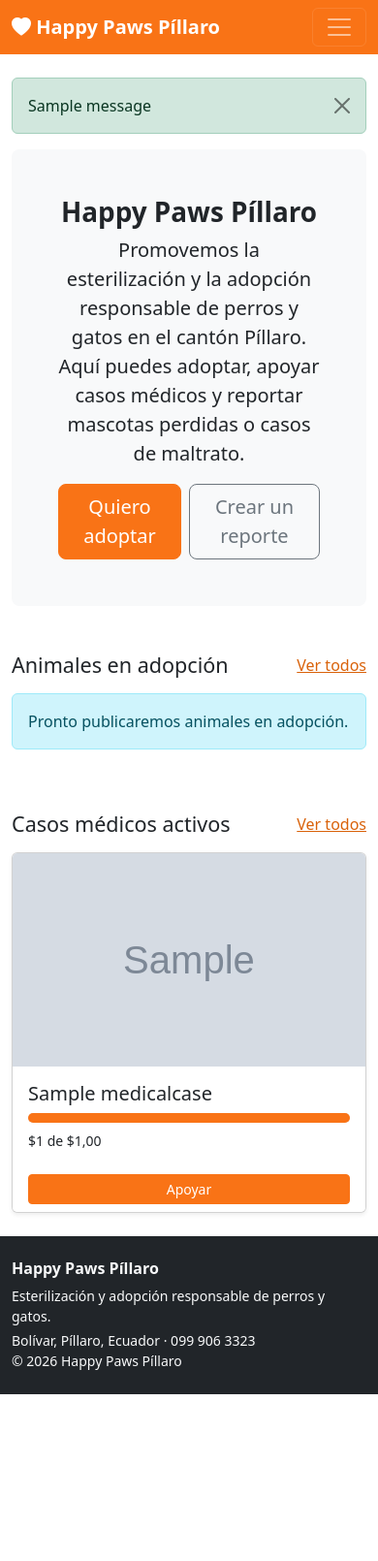
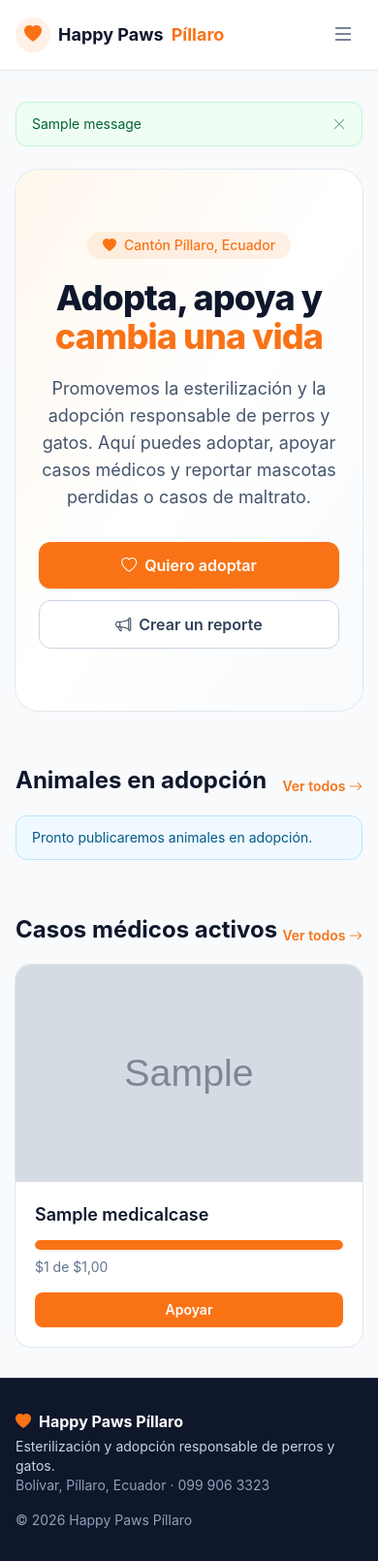
Before and after one commit to happypawspillaro/happypaws, a Django app: page / in a window 390 px wide. Shown: the whole page at 97% size. Before the commit the page ends 1438 px from the top, so only its background shows below. Run offline with Django 5.2, Linux system fonts and the light colour scheme; tables that the repository leaves empty hold one stand-in row (values such as "Sample post"); grey boxes marked "Sample" are stand-in pictures; one stand-in notice (Sample message) is shown.

Commit message:
Migrar base y home a Tailwind CSS v4
Sustituye Bootstrap por Tailwind (build con el binario standalone, sin Node):
- theme/input.css con el naranja de marca como color `primary`
- CSS compilado en static/css/tailwind.css (servido vía collectstatic)
- base.html: header sticky, navbar responsive, alertas y footer en Tailwind
- home.html: hero con degradado y tarjetas con hover
- Se conservan Bootstrap Icons (fuente independiente) y htmx

Co-Authored-By: Claude Opus 4.8 <noreply@anthropic.com>

```diff
--- a/web/code/templates/base.html
+++ b/web/code/templates/base.html
@@ -1,78 +1,94 @@
 {% load static %}
 <!DOCTYPE html>
-<html lang="es">
+<html lang="es" class="h-full">
 <head>
   <meta charset="UTF-8">
   <meta name="viewport" content="width=device-width, initial-scale=1.0">
   <title>{% block title %}Happy Paws Píllaro{% endblock %}</title>
-  <link href="https://cdn.jsdelivr.net/npm/bootstrap@5.3.3/dist/css/bootstrap.min.css" rel="stylesheet">
   <link href="https://cdn.jsdelivr.net/npm/bootstrap-icons@1.11.3/font/bootstrap-icons.css" rel="stylesheet">
-  <link href="{% static 'css/styles.css' %}" rel="stylesheet">
+  <link href="{% static 'css/tailwind.css' %}" rel="stylesheet">
 </head>
-<body class="d-flex flex-column min-vh-100">
-  <nav class="navbar navbar-expand-lg navbar-dark bg-primary">
-    <div class="container">
-      <a class="navbar-brand fw-bold" href="{% url 'core:home' %}">
-        <i class="bi bi-heart-fill"></i> Happy Paws Píllaro
+<body class="flex min-h-full flex-col bg-slate-50 text-slate-800 antialiased">
+  <header class="sticky top-0 z-40 border-b border-slate-200 bg-white/90 backdrop-blur">
+    <nav class="mx-auto flex max-w-6xl items-center justify-between gap-4 px-4 py-3">
+      <a href="{% url 'core:home' %}" class="flex items-center gap-2 text-lg font-bold text-slate-900">
+        <span class="inline-flex h-9 w-9 items-center justify-center rounded-full bg-primary/10 text-primary">
+          <i class="bi bi-heart-fill"></i>
+        </span>
+        Happy Paws <span class="text-primary">Píllaro</span>
       </a>
-      <button class="navbar-toggler" type="button" data-bs-toggle="collapse" data-bs-target="#navmenu">
-        <span class="navbar-toggler-icon"></span>
+
+      <button type="button" aria-label="Menú"
+              onclick="document.getElementById('navmenu').classList.toggle('hidden')"
+              class="inline-flex items-center rounded-lg p-2 text-slate-600 hover:bg-slate-100 lg:hidden">
+        <i class="bi bi-list text-2xl"></i>
       </button>
-      <div class="collapse navbar-collapse" id="navmenu">
-        <ul class="navbar-nav me-auto">
-          <li class="nav-item"><a class="nav-link" href="{% url 'animals:catalog' %}">Adopta</a></li>
-          <li class="nav-item"><a class="nav-link" href="{% url 'medical_cases:list' %}">Casos médicos</a></li>
-          <li class="nav-item"><a class="nav-link" href="{% url 'reports:list' %}">Reportes</a></li>
-          <li class="nav-item"><a class="nav-link" href="{% url 'reports:create' %}">Reportar</a></li>
+
+      <div id="navmenu" class="hidden w-full lg:flex lg:w-auto lg:items-center lg:gap-6">
+        <ul class="flex flex-col gap-1 border-t border-slate-100 py-2 lg:flex-row lg:items-center lg:gap-1 lg:border-0 lg:py-0">
+          <li><a class="block rounded-lg px-3 py-2 text-sm font-medium text-slate-600 transition hover:bg-slate-100 hover:text-slate-900" href="{% url 'animals:catalog' %}">Adopta</a></li>
+          <li><a class="block rounded-lg px-3 py-2 text-sm font-medium text-slate-600 transition hover:bg-slate-100 hover:text-slate-900" href="{% url 'medical_cases:list' %}">Casos médicos</a></li>
+          <li><a class="block rounded-lg px-3 py-2 text-sm font-medium text-slate-600 transition hover:bg-slate-100 hover:text-slate-900" href="{% url 'reports:list' %}">Reportes</a></li>
+          <li class="lg:ml-1">
+            <a class="block rounded-lg bg-primary px-4 py-2 text-center text-sm font-semibold text-white shadow-sm transition hover:bg-primary-dark" href="{% url 'reports:create' %}">
+              <i class="bi bi-megaphone"></i> Reportar
+            </a>
+          </li>
         </ul>
-        <ul class="navbar-nav">
+
+        <ul class="flex flex-col gap-1 border-t border-slate-100 py-2 lg:flex-row lg:items-center lg:gap-1 lg:border-0 lg:py-0 lg:pl-6">
           {% if user.is_authenticated %}
             {% if user.is_staff %}
-              <li class="nav-item"><a class="nav-link" href="{% url 'core:dashboard' %}"><i class="bi bi-speedometer2"></i> Panel</a></li>
+              <li><a class="flex items-center gap-1 rounded-lg px-3 py-2 text-sm font-medium text-slate-600 transition hover:bg-slate-100 hover:text-slate-900" href="{% url 'core:dashboard' %}"><i class="bi bi-speedometer2"></i> Panel</a></li>
             {% endif %}
-            <li class="nav-item"><span class="nav-link">Hola, {{ user.get_short_name|default:user.username }}</span></li>
-            <li class="nav-item">
-              <form method="post" action="{% url 'accounts:logout' %}" class="d-inline">
+            <li><span class="px-3 py-2 text-sm text-slate-500">Hola, {{ user.get_short_name|default:user.username }}</span></li>
+            <li>
+              <form method="post" action="{% url 'accounts:logout' %}">
                 {% csrf_token %}
-                <button class="btn btn-link nav-link" type="submit">Salir</button>
+                <button class="w-full rounded-lg px-3 py-2 text-left text-sm font-medium text-slate-600 transition hover:bg-slate-100 hover:text-slate-900 lg:text-center" type="submit">Salir</button>
               </form>
             </li>
           {% else %}
-            <li class="nav-item"><a class="nav-link" href="{% url 'accounts:login' %}">Ingresar</a></li>
+            <li><a class="block rounded-lg border border-slate-300 px-4 py-2 text-center text-sm font-semibold text-slate-700 transition hover:bg-slate-100" href="{% url 'accounts:login' %}">Ingresar</a></li>
           {% endif %}
         </ul>
       </div>
-    </div>
-  </nav>
+    </nav>
+  </header>
 
-  <main class="container py-4 flex-grow-1">
+  <main class="mx-auto w-full max-w-6xl flex-1 px-4 py-8">
     {% if messages %}
-      {% for message in messages %}
-        <div class="alert alert-{{ message.tags }} alert-dismissible fade show" role="alert">
-          {{ message }}
-          <button type="button" class="btn-close" data-bs-dismiss="alert"></button>
-        </div>
-      {% endfor %}
+      <div class="mb-6 space-y-3">
+        {% for message in messages %}
+          <div class="flex items-start gap-3 rounded-xl border px-4 py-3 text-sm
+            {% if message.tags == 'success' %}border-green-200 bg-green-50 text-green-800
+            {% elif message.tags == 'danger' %}border-red-200 bg-red-50 text-red-800
+            {% elif message.tags == 'warning' %}border-amber-200 bg-amber-50 text-amber-800
+            {% else %}border-sky-200 bg-sky-50 text-sky-800{% endif %}" role="alert">
+            <span>{{ message }}</span>
+            <button type="button" onclick="this.parentElement.remove()" aria-label="Cerrar" class="ml-auto opacity-60 transition hover:opacity-100">
+              <i class="bi bi-x-lg"></i>
+            </button>
+          </div>
+        {% endfor %}
+      </div>
     {% endif %}
     {% block content %}{% endblock %}
   </main>
 
-  <footer class="bg-dark text-light py-4 mt-auto">
-    <div class="container">
-      <div class="row">
-        <div class="col-md-6">
-          <h6 class="fw-bold">Happy Paws Píllaro</h6>
-          <p class="small mb-1">Esterilización y adopción responsable de perros y gatos.</p>
-          <p class="small mb-0">Bolívar, Píllaro, Ecuador · 099 906 3323</p>
-        </div>
-        <div class="col-md-6 text-md-end small">
-          <p class="mb-0">© {% now "Y" %} Happy Paws Píllaro</p>
-        </div>
+  <footer class="mt-auto border-t border-slate-800 bg-slate-900 text-slate-300">
+    <div class="mx-auto flex max-w-6xl flex-col gap-4 px-4 py-8 sm:flex-row sm:items-center sm:justify-between">
+      <div>
+        <p class="flex items-center gap-2 font-bold text-white">
+          <i class="bi bi-heart-fill text-primary"></i> Happy Paws Píllaro
+        </p>
+        <p class="mt-1 text-sm">Esterilización y adopción responsable de perros y gatos.</p>
+        <p class="text-sm text-slate-400">Bolívar, Píllaro, Ecuador · 099 906 3323</p>
       </div>
+      <p class="text-sm text-slate-400">© {% now "Y" %} Happy Paws Píllaro</p>
     </div>
   </footer>
 
-  <script src="https://cdn.jsdelivr.net/npm/bootstrap@5.3.3/dist/js/bootstrap.bundle.min.js"></script>
   <script src="https://unpkg.com/htmx.org@2.0.3"></script>
 </body>
 </html>
--- a/web/code/templates/core/home.html
+++ b/web/code/templates/core/home.html
@@ -2,79 +2,86 @@
 {% load humanize %}
 {% block title %}Happy Paws Píllaro · Esterilización y adopción responsable{% endblock %}
 {% block content %}
-<div class="p-5 mb-5 bg-light rounded-3 text-center">
-  <h1 class="display-6 fw-bold">Happy Paws Píllaro</h1>
-  <p class="lead col-md-8 mx-auto">
-    Promovemos la esterilización y la adopción responsable de perros y gatos
-    en el cantón Píllaro. Aquí puedes adoptar, apoyar casos médicos y reportar
-    mascotas perdidas o casos de maltrato.
+<section class="relative overflow-hidden rounded-3xl bg-gradient-to-br from-orange-50 via-white to-slate-50 px-6 py-16 text-center ring-1 ring-slate-200 sm:px-12">
+  <div class="mx-auto max-w-2xl">
+    <span class="inline-flex items-center gap-2 rounded-full bg-primary/10 px-4 py-1 text-sm font-medium text-primary">
+      <i class="bi bi-heart-fill"></i> Cantón Píllaro, Ecuador
+    </span>
+    <h1 class="mt-5 text-4xl font-extrabold tracking-tight text-slate-900 sm:text-5xl">
+      Adopta, apoya y <span class="text-primary">cambia una vida</span>
+    </h1>
+    <p class="mx-auto mt-5 max-w-xl text-lg text-slate-600">
+      Promovemos la esterilización y la adopción responsable de perros y gatos.
+      Aquí puedes adoptar, apoyar casos médicos y reportar mascotas perdidas o
+      casos de maltrato.
     </p>
-  <div class="d-flex gap-2 justify-content-center">
-    <a href="{% url 'animals:catalog' %}" class="btn btn-primary btn-lg">Quiero adoptar</a>
-    <a href="{% url 'reports:create' %}" class="btn btn-outline-secondary btn-lg">Crear un reporte</a>
+    <div class="mt-8 flex flex-col justify-center gap-3 sm:flex-row">
+      <a href="{% url 'animals:catalog' %}" class="inline-flex items-center justify-center gap-2 rounded-xl bg-primary px-6 py-3 font-semibold text-white shadow-sm transition hover:bg-primary-dark">
+        <i class="bi bi-heart"></i> Quiero adoptar
+      </a>
+      <a href="{% url 'reports:create' %}" class="inline-flex items-center justify-center gap-2 rounded-xl border border-slate-300 bg-white px-6 py-3 font-semibold text-slate-700 transition hover:bg-slate-50">
+        <i class="bi bi-megaphone"></i> Crear un reporte
+      </a>
     </div>
   </div>
+</section>
 
-<div class="d-flex justify-content-between align-items-center mb-3">
-  <h2 class="h4 mb-0">Animales en adopción</h2>
-  <a href="{% url 'animals:catalog' %}">Ver todos</a>
+<section class="mt-14">
+  <div class="mb-5 flex items-end justify-between">
+    <h2 class="text-2xl font-bold text-slate-900">Animales en adopción</h2>
+    <a href="{% url 'animals:catalog' %}" class="text-sm font-semibold text-primary hover:text-primary-dark">Ver todos <i class="bi bi-arrow-right"></i></a>
   </div>
-<div class="row g-4 mb-5">
+  <div class="grid grid-cols-1 gap-6 sm:grid-cols-2 lg:grid-cols-3">
     {% for animal in animales %}
-    <div class="col-md-6 col-lg-4">
-      <div class="card h-100 shadow-sm animal-card">
-        <a href="{{ animal.get_absolute_url }}">
+      <article class="group flex flex-col overflow-hidden rounded-2xl bg-white ring-1 ring-slate-200 transition hover:-translate-y-1 hover:shadow-lg">
+        <a href="{{ animal.get_absolute_url }}" class="block overflow-hidden">
           {% if animal.foto_principal %}
-            <img src="{{ animal.foto_principal.url }}" class="card-img-top" alt="{{ animal.nombre }}">
+            <img src="{{ animal.foto_principal.url }}" alt="{{ animal.nombre }}" class="h-56 w-full object-cover transition duration-300 group-hover:scale-105">
           {% else %}
-            <div class="card-img-placeholder"><i class="bi bi-image"></i></div>
+            <div class="flex h-56 w-full items-center justify-center bg-slate-100 text-5xl text-slate-300"><i class="bi bi-image"></i></div>
           {% endif %}
         </a>
-        <div class="card-body">
-          <h3 class="h5 mb-1">{{ animal.nombre }}</h3>
-          <p class="text-muted small mb-0">
+        <div class="flex flex-1 flex-col p-5">
+          <h3 class="text-lg font-semibold text-slate-900">{{ animal.nombre }}</h3>
+          <p class="mt-1 text-sm text-slate-500">
             {{ animal.get_especie_display }} · {{ animal.get_sexo_display }} · {{ animal.get_tamano_display }}
           </p>
+          <a href="{{ animal.get_absolute_url }}" class="mt-4 inline-flex items-center justify-center rounded-lg bg-primary px-4 py-2 text-sm font-semibold text-white transition hover:bg-primary-dark">Conocer más</a>
         </div>
-        <div class="card-footer bg-white border-0">
-          <a href="{{ animal.get_absolute_url }}" class="btn btn-primary btn-sm w-100">Conocer más</a>
-        </div>
-      </div>
-    </div>
+      </article>
     {% empty %}
-    <div class="col"><div class="alert alert-info">Pronto publicaremos animales en adopción.</div></div>
+      <div class="col-span-full rounded-xl border border-sky-200 bg-sky-50 px-4 py-3 text-sm text-sky-800">Pronto publicaremos animales en adopción.</div>
     {% endfor %}
   </div>
+</section>
 
-<div class="d-flex justify-content-between align-items-center mb-3">
-  <h2 class="h4 mb-0">Casos médicos activos</h2>
-  <a href="{% url 'medical_cases:list' %}">Ver todos</a>
+<section class="mt-14">
+  <div class="mb-5 flex items-end justify-between">
+    <h2 class="text-2xl font-bold text-slate-900">Casos médicos activos</h2>
+    <a href="{% url 'medical_cases:list' %}" class="text-sm font-semibold text-primary hover:text-primary-dark">Ver todos <i class="bi bi-arrow-right"></i></a>
   </div>
-<div class="row g-4">
+  <div class="grid grid-cols-1 gap-6 sm:grid-cols-2 lg:grid-cols-3">
     {% for caso in casos %}
-    <div class="col-md-4">
-      <div class="card h-100 shadow-sm case-card">
-        <a href="{{ caso.get_absolute_url }}">
+      <article class="group flex flex-col overflow-hidden rounded-2xl bg-white ring-1 ring-slate-200 transition hover:-translate-y-1 hover:shadow-lg">
+        <a href="{{ caso.get_absolute_url }}" class="block overflow-hidden">
           {% if caso.foto %}
-            <img src="{{ caso.foto.url }}" class="card-img-top" alt="{{ caso.titulo }}">
+            <img src="{{ caso.foto.url }}" alt="{{ caso.titulo }}" class="h-56 w-full object-cover transition duration-300 group-hover:scale-105">
           {% else %}
-            <div class="card-img-placeholder"><i class="bi bi-bandaid"></i></div>
+            <div class="flex h-56 w-full items-center justify-center bg-slate-100 text-5xl text-slate-300"><i class="bi bi-bandaid"></i></div>
           {% endif %}
         </a>
-        <div class="card-body">
-          <h3 class="h5">{{ caso.titulo }}</h3>
-          <div class="progress mb-2" style="height: 10px;">
-            <div class="progress-bar bg-primary" style="width: {{ caso.progreso }}%;"></div>
+        <div class="flex flex-1 flex-col p-5">
+          <h3 class="text-lg font-semibold text-slate-900">{{ caso.titulo }}</h3>
+          <div class="mt-3 h-2.5 w-full overflow-hidden rounded-full bg-slate-100">
+            <div class="h-full rounded-full bg-primary" style="width: {{ caso.progreso }}%;"></div>
           </div>
-          <p class="small mb-0">${{ caso.monto_recaudado|intcomma }} de ${{ caso.meta_monto|intcomma }}</p>
+          <p class="mt-2 text-sm text-slate-500">${{ caso.monto_recaudado|intcomma }} de ${{ caso.meta_monto|intcomma }}</p>
+          <a href="{{ caso.get_absolute_url }}" class="mt-4 inline-flex items-center justify-center rounded-lg bg-primary px-4 py-2 text-sm font-semibold text-white transition hover:bg-primary-dark">Apoyar</a>
         </div>
-        <div class="card-footer bg-white border-0">
-          <a href="{{ caso.get_absolute_url }}" class="btn btn-primary btn-sm w-100">Apoyar</a>
-        </div>
-      </div>
-    </div>
+      </article>
     {% empty %}
-    <div class="col"><div class="alert alert-info">No hay casos médicos activos por ahora.</div></div>
+      <div class="col-span-full rounded-xl border border-sky-200 bg-sky-50 px-4 py-3 text-sm text-sky-800">No hay casos médicos activos por ahora.</div>
     {% endfor %}
   </div>
+</section>
 {% endblock %}
```
Also changed, not shown: web/code/theme/input.css (added, +29 -0 lines), web/code/static/css/tailwind.css (added), 1 other file. Lines whose indentation alone changed are shown as unchanged.
